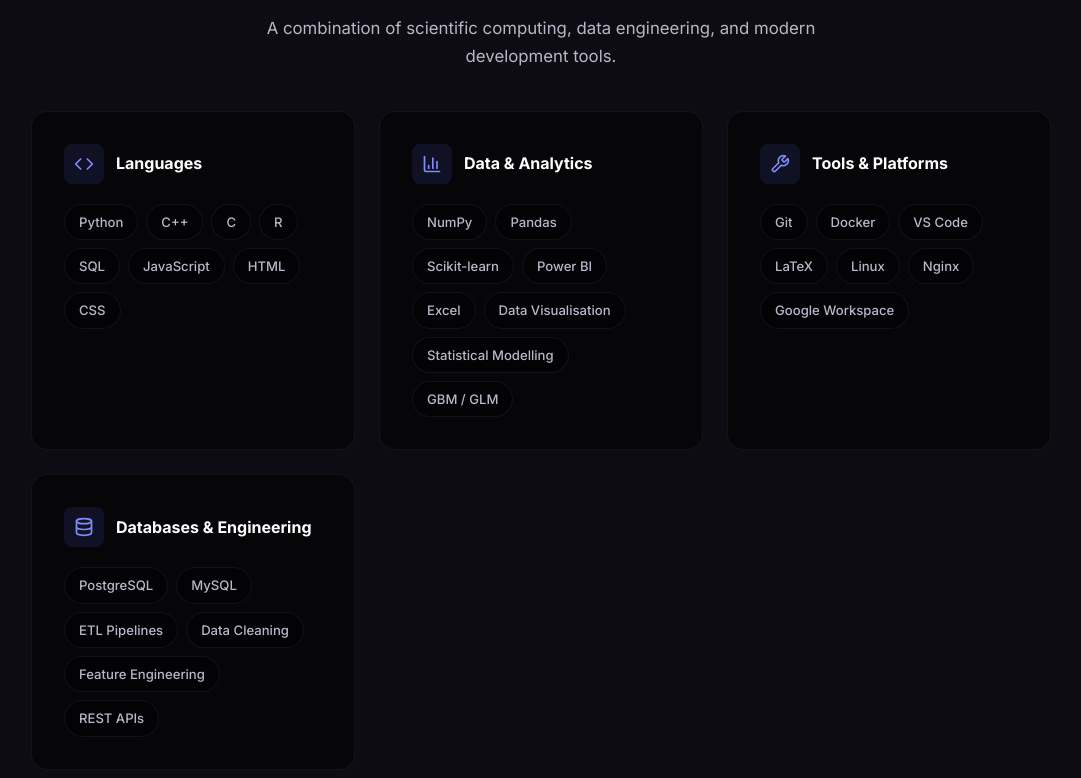
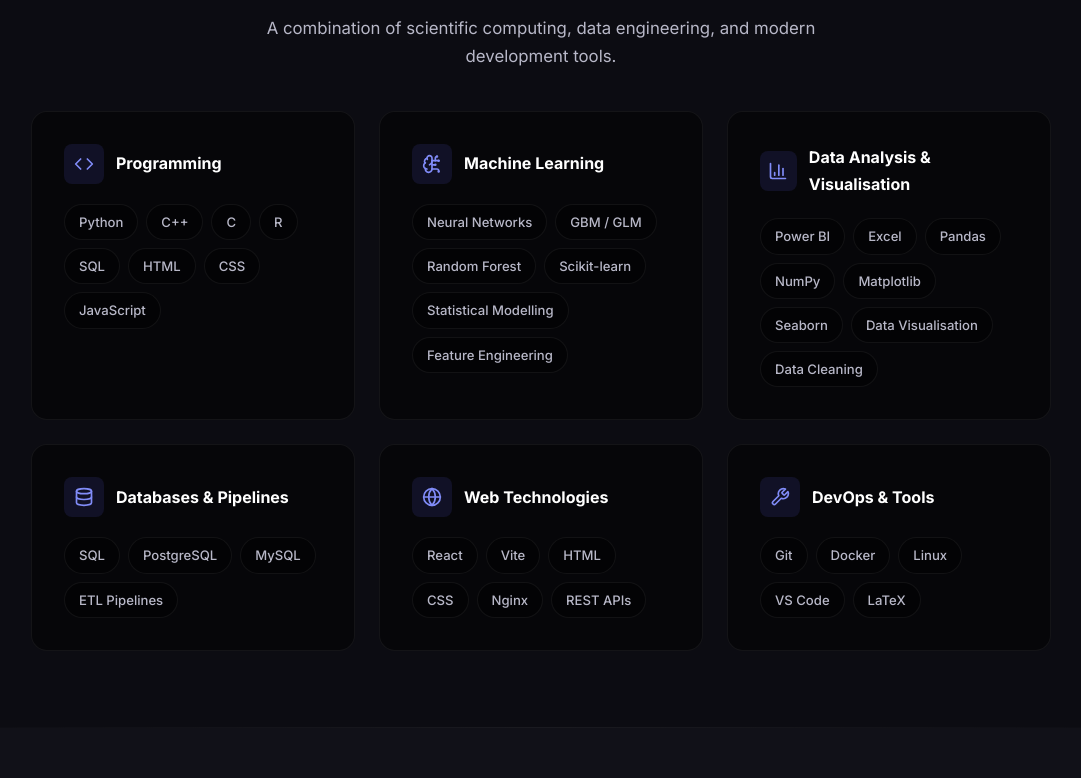
Before and after one commit to ConanMurg/my-webpage, a React (Vite) app: page / in a window 1280 px wide. Shown: the part 1762-2540 px from the top of the page, without its empty margins (99-1180 px from the left). Built offline with nearby package versions, Linux system fonts and the light colour scheme.

Commit message:
Updating personal webpage to move to React framework

```diff
--- a/src/components/Education.jsx
+++ b/src/components/Education.jsx
@@ -5,7 +5,7 @@
     date: 'Sep 2022 \u2013 Apr 2026',
     title: 'PhD, Physics',
     institution: 'University of Leicester',
-    thesis: 'The Development of Combination Handheld Analytical Instruments for Astronaut Exploration.',
+    thesis: 'The Development and Optimisation of Combination Handheld Analytical Instruments to Aid Astronaut Exploration.',
     details: [
       'Applied GBM and GLM models in Python and R to large-scale spectral datasets; performed feature engineering and variable importance analysis.',
       'Presented technical findings and reports to international partners, such as ESA, conveying complex scientific data in an actionable manner.',
--- a/src/components/Publications.jsx
+++ b/src/components/Publications.jsx
@@ -15,7 +15,7 @@
   {
     type: 'paper',
     title: 'Optimisation of a Combined Raman-XRF Spectrometer: A Planetary Exploration Tool',
-    meta: 'Murgatroyd et al. 2023(GeoRaman Conference Proceedings)',
+    meta: 'Murgatroyd et al. 2023 (GeoRaman Conference Proceedings)',
   },
   {
     type: 'award',
--- a/src/components/Skills.jsx
+++ b/src/components/Skills.jsx
@@ -1,26 +1,36 @@
-import { Code, Database, Wrench, BarChart3 } from 'lucide-react'
+import { Code, Database, Wrench, BarChart3, BrainCircuit, Globe } from 'lucide-react'
 import { useScrollAnimation } from '../hooks/useScrollAnimation'
 
 const skillCategories = [
   {
-    name: 'Languages',
+    name: 'Programming',
     icon: Code,
-    skills: ['Python', 'C++', 'C', 'R', 'SQL', 'JavaScript', 'HTML', 'CSS'],
+    skills: ['Python', 'C++', 'C', 'R', 'SQL', 'HTML', 'CSS', 'JavaScript'],
   },
   {
-    name: 'Data & Analytics',
-    icon: BarChart3,
-    skills: ['NumPy', 'Pandas', 'Scikit-learn', 'Power BI', 'Excel', 'Data Visualisation', 'Statistical Modelling', 'GBM / GLM'],
+    name: 'Machine Learning',
+    icon: BrainCircuit,
+    skills: ['Neural Networks', 'GBM / GLM', 'Random Forest', 'Scikit-learn', 'Statistical Modelling', 'Feature Engineering'],
   },
   {
-    name: 'Tools & Platforms',
-    icon: Wrench,
-    skills: ['Git', 'Docker', 'VS Code', 'LaTeX', 'Linux', 'Nginx', 'Google Workspace'],
+    name: 'Data Analysis & Visualisation',
+    icon: BarChart3,
+    skills: ['Power BI', 'Excel', 'Pandas', 'NumPy', 'Matplotlib', 'Seaborn', 'Data Visualisation', 'Data Cleaning'],
   },
   {
-    name: 'Databases & Engineering',
+    name: 'Databases & Pipelines',
     icon: Database,
-    skills: ['PostgreSQL', 'MySQL', 'ETL Pipelines', 'Data Cleaning', 'Feature Engineering', 'REST APIs'],
+    skills: ['SQL', 'PostgreSQL', 'MySQL', 'ETL Pipelines'],
+  },
+  {
+    name: 'Web Technologies',
+    icon: Globe,
+    skills: ['React', 'Vite', 'HTML', 'CSS', 'Nginx', 'REST APIs'],
+  },
+  {
+    name: 'DevOps & Tools',
+    icon: Wrench,
+    skills: ['Git', 'Docker', 'Linux', 'VS Code', 'LaTeX'],
   },
 ]
 
--- a/src/index.css
+++ b/src/index.css
@@ -940,7 +940,7 @@
 
 .timeline {
   position: relative;
-  max-width: 700px;
+  width: 100%;
   margin: 0 auto;
 }
 
```
Also changed, not shown: docker-compose.yml (+9 -9 lines).
